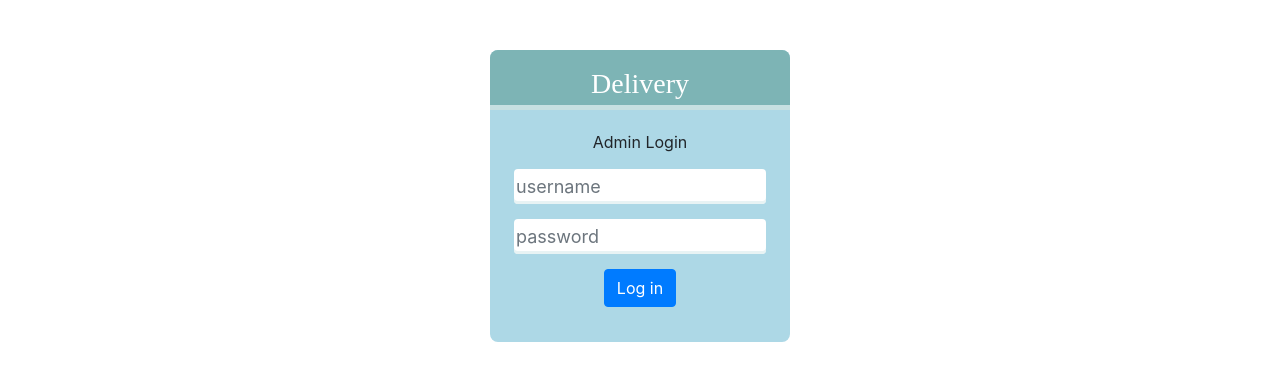
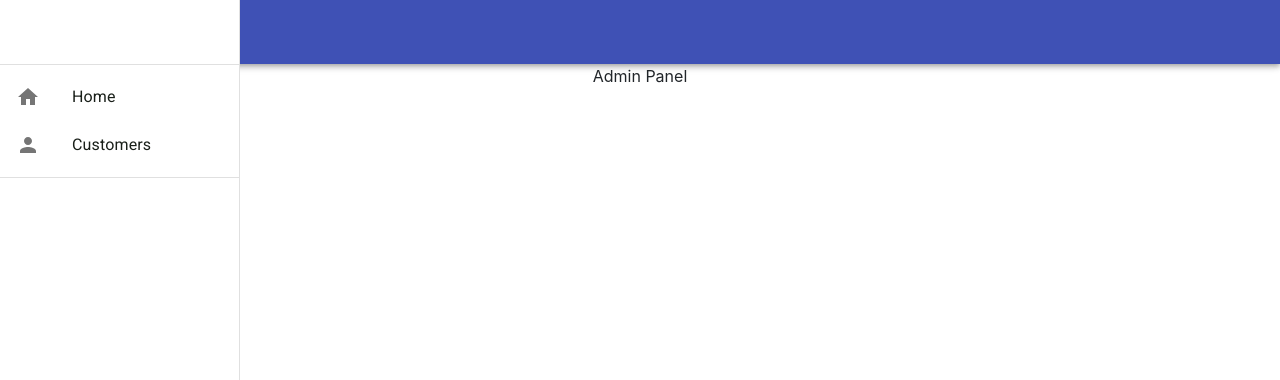
Before and after one commit to jrjs1996/Delivery, a React (Create React App) app in the folder client/: page /admin in a window 1280 px wide. Shown: the top 380 px of the page. Built offline with nearby package versions, Linux system fonts and the light colour scheme; sample sign-in values are in the browser's storage; a web font is replaced by a local one.

Commit message:
Admin panel is now only accessable if logged in as admin. Created adminroute component to handle this.

```diff
--- a/client/src/App.js
+++ b/client/src/App.js
@@ -1,49 +1,24 @@
-import React, { Component } from 'react';
-import axios from 'axios';
+import React from 'react';
+
 import './App.css';
-import AppBar from '@material-ui/core/AppBar';
-import Toolbar from '@material-ui/core/Toolbar';
-import Typography from '@material-ui/core/Typography';
+
 import { Provider } from 'react-redux';
-import { BrowserRouter as Router, Route, Link } from "react-router-dom";
+import { BrowserRouter as Router, Route } from 'react-router-dom';
 import Login from './components/Login/Login';
-
-import logo from './logo.svg';
-import SideMenu from './components/SideMenu/SideMenu';
-import Customers from './components/Customers/index';
-import Home from './components/Home/index';
+import Admin from './components/Admin/Admin';
+import AdminRoute from './components/Admin/AdminRoute';
 import store from './store';
 import 'bootstrap/dist/css/bootstrap.min.css';
 
-class App extends Component {
-  constructor() {
-    super();
-    this.state = { hello: "" };
-  }
-
-  render() {
+export default function App() {
   return (
     <Router>
       <Provider store={store}>
         <div className="App">
-            {/*
-            <AppBar position="static">
-              <Toolbar>
-                <Typography variant="title" color="inherit">
-                  asdfasdf asdfasdf asdfasdf
-                </Typography>
-              </Toolbar>
-            </AppBar>
-            <SideMenu />
-            <Route path="/" exact component={Home} />
-            <Route path="/customers/" component={Customers} />
-             */}
-            <Login />
+          <AdminRoute path="/admin/" exact component={Admin} />
+          <Route path="/login/" component={Login} />
         </div>
       </Provider>
     </Router>
   );
 }
-}
-
-export default App;
--- /dev/null
+++ b/client/src/Components/Admin/Admin.js
@@ -0,0 +1,21 @@
+import React from 'react';
+import AppBar from '@material-ui/core/AppBar';
+import Toolbar from '@material-ui/core/Toolbar';
+import Typography from '@material-ui/core/Typography';
+import SideMenu from '../SideMenu/SideMenu';
+
+export default function Admin() {
+  return (
+    <div className="adminPanel">
+      <AppBar position="static">
+        <Toolbar>
+          <Typography variant="title" color="inherit">
+            asdfasdf asdfasdf asdfasdf
+          </Typography>
+        </Toolbar>
+      </AppBar>
+      <SideMenu />
+      Admin Panel
+    </div>
+  );
+}
--- /dev/null
+++ b/client/src/Components/Admin/AdminRoute.js
@@ -0,0 +1,28 @@
+import React from 'react';
+import { Route, Redirect } from 'react-router-dom';
+import PropTypes from 'prop-types';
+import { isAuthed } from '../../utils/token';
+
+export default function AdminRoute({ component: Component, ...rest }) {
+  return (
+    <Route
+      {...rest}
+      render={(props) => {
+        const authInfo = isAuthed();
+        return (authInfo.tokenInfo && authInfo.isAdmin) ? (
+          <Component {...props} authedId={authInfo.tokenInfo} />
+        ) : (
+          <Redirect
+            to={{
+              pathname: '/login/',
+            }}
+          />
+        );
+      }}
+    />
+  );
+}
+
+AdminRoute.propTypes = {
+  component: PropTypes.node.isRequired,
+};
--- a/client/src/actions/adminActions.js
+++ b/client/src/actions/adminActions.js
@@ -1,12 +1,12 @@
 /* eslint-disable import/prefer-default-export */
 import axios from 'axios';
-import { saveToken, setAuthHeader } from '../utils/token';
+import { saveToken } from '../utils/token';
 import { LOGIN_ADMIN } from './types';
 
 export const login = postData => (dispatch) => {
   axios.post('http://localhost:9000/admins/login/', postData)
     .then((res) => {
-      saveToken(res.data);
+      saveToken(res.data, true);
       dispatch({
         type: LOGIN_ADMIN,
         payload: {
--- a/client/src/utils/token.js
+++ b/client/src/utils/token.js
@@ -1,14 +1,24 @@
-export const getToken = () => localStorage.getItem("jwt-token");
+export const getToken = () => localStorage.getItem('jwt-token');
+export const getIsAdmin = () => localStorage.getItem('isAdmin');
+// TODO: Add docs for these functions
 
-export const saveToken = token => localStorage.setItem("jwt-token", token);
+export const saveToken = (token, isAdmin) => {
+  if (!token || !isAdmin) throw new Error('Token and isAdmin Required');
 
-export const removeToken = () => localStorage.removeItem("jwt-token");
+  localStorage.setItem('jwt-token', token);
+  localStorage.setItem('isAdmin', isAdmin);
+};
+
+export const removeToken = () => {
+  localStorage.removeItem('jwt-token');
+  localStorage.removeItem('isAdmin');
+};
 
 export const getTokenInfo = () => {
   try {
     const token = getToken();
     if (token) {
-      const payload = window.atob(token.split(".")[1]);
+      const payload = window.atob(token.split('.')[1]);
       return JSON.parse(payload);
     }
   } catch (error) {
@@ -17,12 +27,15 @@ export const getTokenInfo = () => {
 };
 
 export const isAuthed = () => {
-  const token_info = getTokenInfo();
-  if (token_info && token_info.exp > Math.round(new Date() / 1000)) {
-    return token_info._id;
-  } else {
-    return false;
+  const tokenInfo = getTokenInfo();
+  const isAdmin = getIsAdmin();
+  if (tokenInfo && tokenInfo.exp > Math.round(new Date() / 1000)) {
+    return {
+      tokenInfo,
+      isAdmin,
+    };
   }
+  return false;
 };
 
 export const setAuthHeader = () => ({
```
Lines whose indentation alone changed are shown as unchanged.
